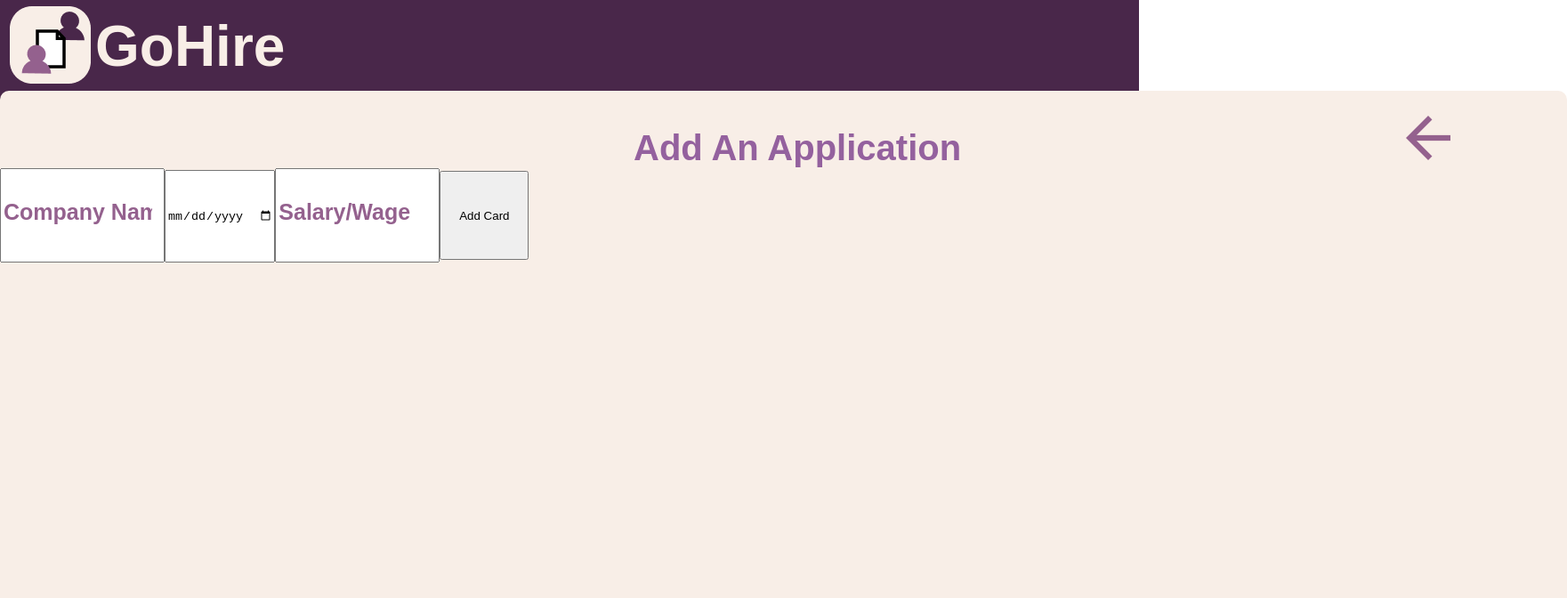
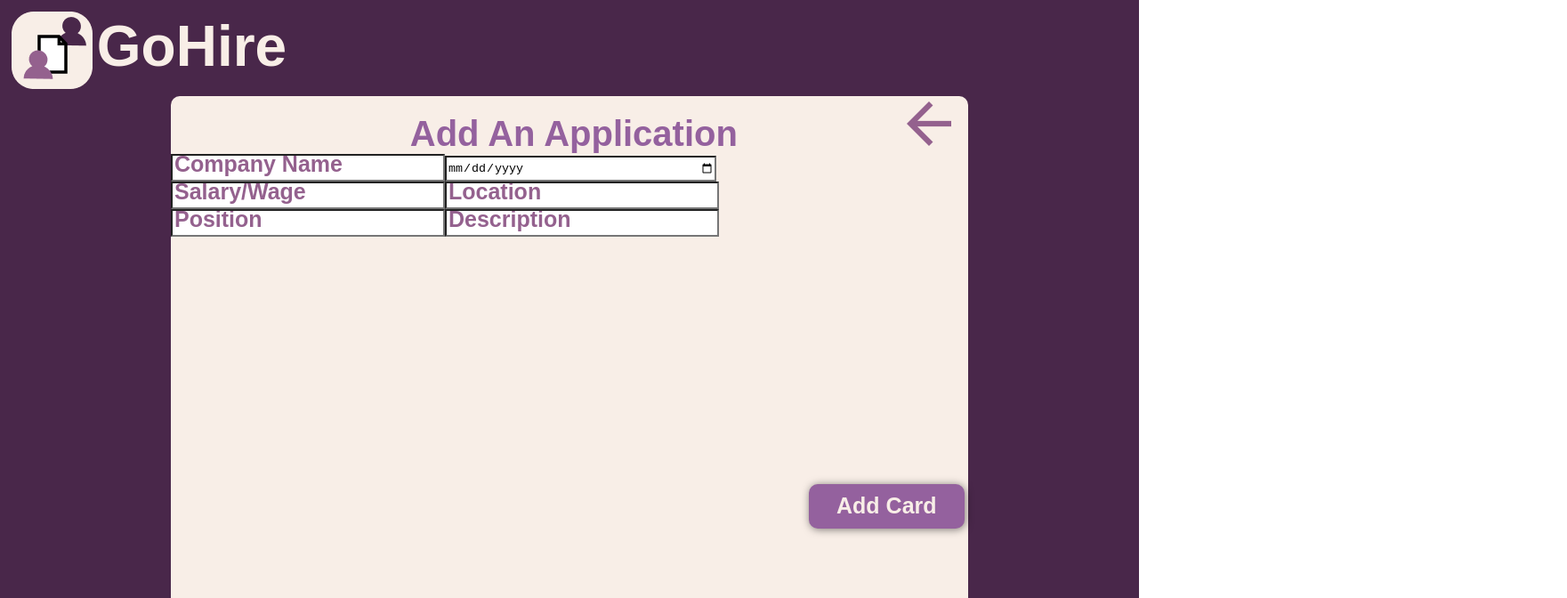
Before and after one commit to acm-projects/AppliTalent, a React (Create React App) app: page /addCard in a window 1280 px wide. Shown: the top 672 px of the page at 89% size, 1761 px wide, since content can reach past the window. Built offline with nearby package versions, Linux system fonts and the light colour scheme; no server answers.

Commit message:
modified addCard and Home

```diff
--- a/src/AddCard/AddCard.css
+++ b/src/AddCard/AddCard.css
@@ -1,7 +1,7 @@
-.wholeCardPage{
-  height:100vh;
-  width:100vw;
-  margin:0;
+.wholeCardPage {
+  height: 100vh;
+  width: 100vw;
+  margin: 0;
   background-color: #49274a;
 }
 .cardTopBar {
@@ -11,62 +11,79 @@
 }
 
 .cardAddCard {
-  height: 847px;
-  width: 1761px;
-  background-color: #F8EEE7;
+  height: 75%;
+  width: 70%;
+  background-color: #f8eee7;
   border-radius: 10px;
   margin-left: auto;
   margin-right: auto;
 }
 
 .submitAddCard {
-  width: 100px;
-  height: 100px;
+  display: inline-block;
+  width: 175px;
+  height: 50px;
+  margin-top: 31%;
+  margin-left: 80%;
+  background-color: #94619e;
+  border-radius: 10px;
+  font-family: Arial, Helvetica, sans-serif;
+  font-size: 25px;
+  color: #f8eee7;
+  font-weight: bold;
+  border: none;
+  box-shadow: 1px 1px 10px rgba(0, 0, 0, 0.5);
 }
 
-.logo{
- display:inline-block;
-    margin-top:7px;
-    margin-left: 11px;
-    width:91px;
-    height:91px;
-    background-image:url(./logo.png);
+.logo {
+  display: inline-block;
+  margin-top: 1%;
+  margin-left: 1%;
+  width: 91px;
+  height: 91px;
+  background-image: url(./logo.png);
 }
 
-.siteNameDiv{
-  margin-top:15px;
+.siteNameDiv {
+  margin-top: 15px;
   margin-left: 5px;
   position: absolute;
-  display:inline-block;
-  font-family:Arial, Helvetica, sans-serif;
-  font-size:64px;
-  color:#F8EEE7;
+  display: inline-block;
+  font-family: Arial, Helvetica, sans-serif;
+  font-size: 64px;
+  color: #f8eee7;
   font-weight: bold;
 }
 
-.siteName{
+.siteName {
   text-shadow: 1px 1px 10px rgba(0, 0, 0, 0.5);
 }
-.cardAddCard{
+.cardAddCard {
   display: block;
 }
-.cardTitle{
+.cardTitle {
   display: inline-block;
-  margin-left:712px;
-  font-family:Arial, Helvetica, sans-serif;
-  font-size:40px;
-  font-weight:bold;
-  color:#94619e;
+  margin-left: 30%;
+  margin-top: 20px;
+
+  font-family: Arial, Helvetica, sans-serif;
+  font-size: 40px;
+  font-weight: bold;
+  color: #94619e;
+  text-align: center;
 }
-.backToHome{
-  display:inline-block;
-  margin-top:28px;
-  margin-left:500px;
+.backToHome {
+  display: inline-block;
+  margin-top: 0px;
+  margin-left: 190px;
   background-image: url(back.png);
-  width:50px;
-  height:50px;
-  cursor:pointer;
+  width: 50px;
+  height: 50px;
+  cursor: pointer;
 }
-input{
-  height:100px;
+input {
+  outline: none;
+  background-color: white;
+  height: 25px;
+  width: 300px;
 }
--- a/src/AddCard/AddCard.js
+++ b/src/AddCard/AddCard.js
@@ -7,6 +7,9 @@ const AddCard = ({history}) => {
     const [companyName, setCompanyName] = useState("");
     const [date, setDate] = useState("");
     const [salary, setSalary] = useState("");
+    const [location, setLocation] = useState("");
+    const [position, setPosition] = useState("");
+    const [description, setDescription] = useState("");
 
     const handleCompanyNameChange = (e) => {
       setCompanyName(e.target.value);
@@ -18,6 +21,18 @@ const AddCard = ({history}) => {
 
     const handleSalaryChange = (e) => {
       setSalary(e.target.value);
+    };
+
+    const handleLocationChange = (e) => {
+      setLocation(e.target.value);
+    };
+
+    const handlePositionChange = (e) => {
+      setPosition(e.target.value);
+    };
+
+    const handleDescriptionChange = (e) => {
+      setDescription(e.target.value);
     };
 
     const goHome = () =>{
@@ -53,6 +68,9 @@ const AddCard = ({history}) => {
               <input className="cmpName" placeholder="Company Name" value={companyName} onChange={handleCompanyNameChange}></input>
               <input type="date" className="Date" value={date} onChange={handleDateChange}></input>
               <input className="Salary" placeholder="Salary/Wage" value={salary} onChange={handleSalaryChange}></input>
+              <input className="Location" placeholder="Location" value={location} onChange={handleLocationChange}></input>
+              <input className="Position" placeholder="Position" value={position} onChange={handlePositionChange}></input>
+              <input className="Description" placeholder="Description" value={description} onChange={handleDescriptionChange}></input>
               <button className="submitAddCard" type="submit">Add Card</button>
             </form>
           </div>
--- a/src/Home/AppliCard.js
+++ b/src/Home/AppliCard.js
@@ -6,9 +6,11 @@ const AppliCard = ({application}) => {
 
   return (
     <div className = "wholeAppliCard">
-        <div><p>{application.company}</p></div>
-        <div><p>{application.dateApplied}</p></div>
-        <div><p>{application.salary}</p></div>
+        <div>{application.company}</div>
+        <div>{application.dateApplied}</div>
+        <div>{application.jobTitle}</div>
+        <div>{application.salary}</div>
+        <div>{application.status}</div>
     </div>
     );
 }
--- a/src/Home/Home.css
+++ b/src/Home/Home.css
@@ -1,132 +1,157 @@
-.middleBar {
-  margin: 0;
-  padding: 0;
-  width: 100%;
+.middleBar{
+    margin:0;
+    padding:0;
+    width:100%;
     height: 50px;
     position: relative;
     background-color: white;
     vertical-align: bottom;
 }
-.dropDown {
-  display: inline-block;
+.dropDown{
+    display:inline-block;
     vertical-align: bottom;
-  margin-left: 10px;
-  width: 200px;
-  height: 46px;
+    margin-left:10px;
+    width:200px;
+    height:46px;
     border-radius: 10px;
-  background-color: #dbd8d8;
-  font-family: Arial, Helvetica, sans-serif;
+    background-color: #DBD8D8;
+    font-family:Arial, Helvetica, sans-serif;
     font-size: 25px;
 
-  color: #94618e;
-  border: none;
-  font-weight: normal;
-  outline: none;
+    color:#94618E;
+    border:none;
+    font-weight:normal;
+    outline:none;
 }
 
-.submitSort {
+.submitSort{
     vertical-align: bottom;
-  margin-top: 10px;
-  margin-left: 10px;
-  height: 46px;
-  width: 70px;
+    margin-top:10px;
+    margin-left:10px;
+    height:46px;
+    width:70px;
     border-radius: 10px;
-  border: none;
-  background-color: #dbd8d8;
-  font-weight: normal;
-  font-family: Arial, Helvetica, sans-serif;
+    border:none;
+    background-color:#DBD8D8;
+    font-weight:normal;
+    font-family:Arial, Helvetica, sans-serif;
     font-size: 25px;
     cursor: pointer;
-  color: #94618e;
-  outline: none;
+    color:#94618E;
+    outline:none;
 }
 
-.searchBar {
+.searchBar{
     vertical-align: bottom;
-  display: inline-block;
-  margin-left: 10px;
-  width: 774px;
-  height: 40px;
+    display:inline-block;
+    margin-left:10px;
+    width:774px;
+    height:40px;
     border-radius: 10px;
-  background-color: #dbd8d8;
-  font-family: Arial, Helvetica, sans-serif;
+    background-color: #DBD8D8;
+    font-family:Arial, Helvetica, sans-serif;
     font-size: 25px;
 
-  color: #94618e;
-  border: solid;
+    color:#94618E;
+    border:solid;
     border-width: 2px;
-  border-color: #dbd8d8;
-  font-weight: normal;
+    border-color:#DBD8D8;
+    font-weight:normal;
+
 }
-.searchBar::placeholder {
-  font-family: Arial, Helvetica, sans-serif;
+.searchBar::placeholder{
+    font-family:Arial, Helvetica, sans-serif;
     font-size: 25px;
-  font-weight: normal;
+    font-weight:normal;
 }
-.sortByBlock {
+.sortByBlock{
     margin-left: 10px;
-  display: inline-block;
+    display:inline-block;
 }
 
-.topBarHome {
-  margin: 0;
-  padding: 0;
-  width: 100%;
-  height: 104px;
+.topBarHome{
+    margin:0;
+    padding:0;
+    width:100%;
+    height: 59px;
     position: relative;
-  background-color: #492741;
+    background-color:#492741;
+    padding: 5px;
 }
-.logoHome {
-  display: inline-block;
-  margin-top: 7px;
+.logoHome{
+    background-image:url(./logo.png);
+    display:inline-block;
+    margin-top:7px;
     margin-left: 11px;
-  width: 91px;
-  height: 91px;
-  background-image: url(./logo.png);
+    width:200px;
+    height:205px;
+    background-repeat: no-repeat;
+    background-size: 23%;
+    position: relative;
 }
-.webNameDivHome {
+
+.notifBell{
+    background-image:url("notiBell.png");
+    display:inline-block;
+    float:right;
+    color: #FBEEE7;
+    margin-right: 61px;
     margin-top: 15px;
-  margin-left: 5px;
+    height: 45px;
+    width: 45px;
+    background-repeat: no-repeat;
+    background-size: 67%;
+    cursor:pointer;
+}
+
+.addCard{
+    background-image:url("addCard.png");
+    display:inline-block;
+    float:right;
+    color: #FBEEE7;
+    margin-right: 61px;
+    margin-top: 15px;
+    height: 45px;
+    width: 45px;
+    background-repeat: no-repeat;
+    background-size: 67%;
+    cursor:pointer;
+}
+
+.signOut{
+    background-image:url("signOut.png");
+    display:inline-block;
+    float:right;
+    color: #FBEEE7;
+    margin-right: 46px;
+    margin-top: 15px;
+    height: 45px;
+    width: 45px;
+    background-repeat: no-repeat;
+    background-size: 67%;
+    cursor:pointer;
+}
+
+.webNameDivHome{
+    margin-top: -5mm;
+    margin-left: -38mm;
     position: absolute;
-  display: inline-block;
-  font-family: Arial, Helvetica, sans-serif;
-  font-size: 64px;
-  color: #f8eee7;
+    display:inline-block;
+    font-family:Arial, Helvetica, sans-serif;
+    font-size:64px;
+    color:#F8EEE7;
     font-weight: bold;
 }
-.webNameHome {
+.webNameHome{
     text-shadow: 1px 1px 10px rgba(0, 0, 0, 0.5);
 }
-.notifBell {
-  background-image: url("notiBell.png");
+
+
+.sortBegin{
 display: inline-block;
-  float: right;
-  color: #fbeee7;
-  margin-right: 61px;
-  margin-top: 26px;
-  height: 45px;
-  width: 45px;
-  cursor: pointer;
+  margin-left:50px;
+  font-family:Arial, Helvetica, sans-serif;
+  font-size:30px;
+  font-weight:200;
+  color:#94619e;
 }
-.addCard {
-  background-image: url("addCard.png");
-  display: inline-block;
-  float: right;
-  color: #fbeee7;
-  margin-right: 61px;
-  margin-top: 26px;
-  height: 45px;
-  width: 45px;
-  cursor: pointer;
-}
-.signOut {
-  background-image: url("signOut.png");
-  display: inline-block;
-  float: right;
-  color: #fbeee7;
-  margin-right: 46px;
-  margin-top: 26px;
-  height: 45px;
-  width: 45px;
-  cursor: pointer;
-}
--- a/src/Home/Home.js
+++ b/src/Home/Home.js
@@ -2,6 +2,7 @@ import firebase from '../firebase';
 import AppliCard from "./AppliCard.js";
 import './Home.css';
 import React, {useState, useEffect} from 'react';
+import { Text, View, StyleSheet, Button } from 'react';
 
 
 const Home = ({ history }) => {
@@ -26,12 +27,14 @@ const Home = ({ history }) => {
   const goToAddCard = () => {
     history.push("/addCard")
   };
+
   return (
     <div className = "wholeHome">
       <div className="topBarHome">
         <div className="logoHome"></div>
         <div className="webNameDivHome">
-          <label className="webNameHome">GoHire</label>
+            <span style={{'fontSize': '25px'}}>GoHire</span>
+
         </div>
         <div className="signOut" onClick={() => firebase.auth().signOut()} ></div>
         <div className="addCard" onClick={goToAddCard}></div>
@@ -40,6 +43,10 @@ const Home = ({ history }) => {
       <div className="middleBar">
         <input className="searchBar" placeholder="Search"></input>
         <div className="sortByBlock">
+          <div className = "sortBegin">
+          <label className="sortLabel">Sort By:</label>
+          </div>
+
           <select className="dropDown">
             <option value="mostRecent">Most Recent</option>
             <option value="company">Company</option>
@@ -51,8 +58,7 @@ const Home = ({ history }) => {
         </div>
       </div>
       <div className="applications">
-        {applications.map((application, index) =>
-        <AppliCard application={application} key={index}/>)}
+        {applications.map((application, index) => <AppliCard application={application} key={index}/>)}
       </div>
 
     </div>
```
Lines whose indentation alone changed are shown as unchanged.
